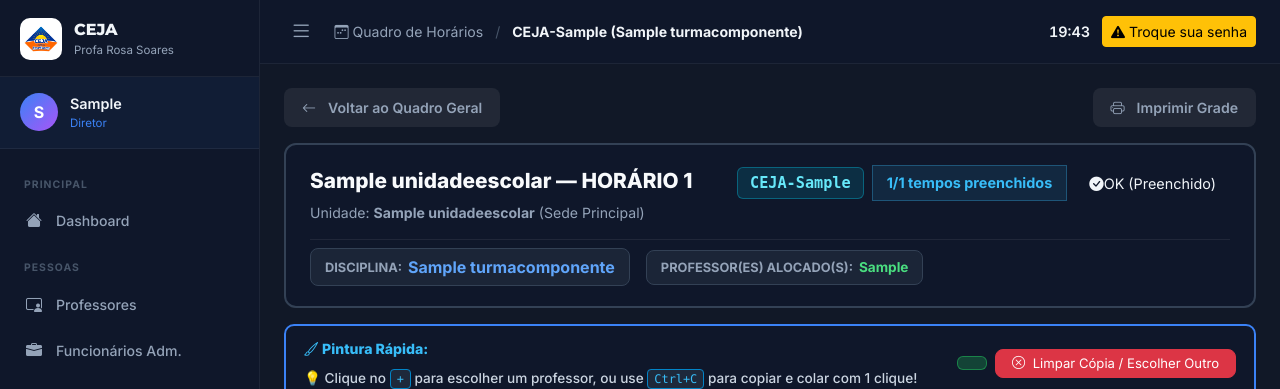
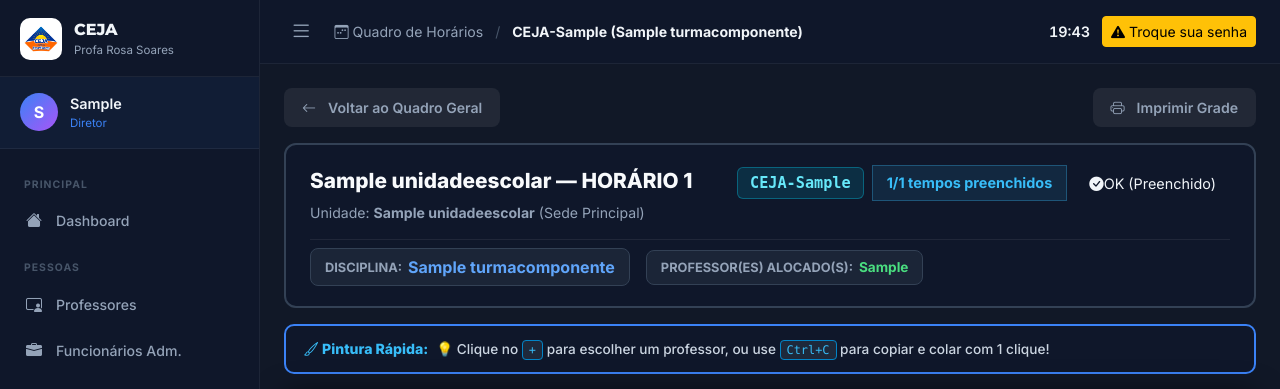
Before and after one commit to professorsilvio-alt/ceja-orientacao, a Django app: page /professores/horarios/quadro/turma/1/ in a window 1280 px wide. Shown: the top 389 px of the page. Run offline with Django 5.2, Linux system fonts and the light colour scheme; a user stored in the database is signed in; tables that the repository leaves empty hold one stand-in row (values such as "Sample post").

Commit message:
Corrige comportamento do botao Limpar Copia com classes d-none e d-flex

```diff
--- a/templates/professores/quadro_horarios_grade.html
+++ b/templates/professores/quadro_horarios_grade.html
@@ -308,9 +308,9 @@
         💡 Clique no <kbd style="background:#1e293b; color:#38bdf8; border:1px solid #0284c7; padding:2px 6px; border-radius:4px;">+</kbd> para escolher um professor, ou use <kbd style="background:#1e293b; color:#38bdf8; border:1px solid #0284c7; padding:2px 6px; border-radius:4px;">Ctrl+C</kbd> para copiar e colar com 1 clique!
       </span>
     </div>
-    <div id="copy-actions-container" style="display:none;" class="d-flex align-items-center gap-2">
+    <div id="copy-actions-container" class="d-none align-items-center gap-2" style="display:none !important;">
       <span id="copied-label-badge" class="copy-status-badge"></span>
-      <button type="button" class="btn btn-sm btn-danger py-1 px-3 font-weight-bold" style="font-size:0.82rem; border-radius:8px;" onclick="limparCopiaForcado(); return false;" title="Sair do modo de cópia e voltar a escolher professores manualmente (ou pressione Esc)">
+      <button type="button" class="btn btn-sm btn-danger py-1 px-3 font-weight-bold" style="font-size:0.82rem; border-radius:8px; cursor:pointer;" onclick="limparCopiaForcado();" title="Sair do modo de cópia e voltar a escolher professores manualmente (ou pressione Esc)">
         <i class="bi bi-x-circle me-1"></i> Limpar Cópia / Escolher Outro
       </button>
     </div>
@@ -832,8 +832,10 @@
   function exibirBadgeCopia(rotulo) {
     const container = document.getElementById('copy-actions-container');
     if (container) {
+      container.classList.remove('d-none');
+      container.classList.add('d-flex');
       container.style.display = 'flex';
-      container.style.visibility = 'visible';
+      container.setAttribute('style', 'display: flex !important;');
     }
     const badge = document.getElementById('copied-label-badge');
     if (badge) {
@@ -849,11 +851,15 @@
     dadosCopiados = null;
     try {
       localStorage.removeItem('ceja_copied_prof_global');
+      localStorage.removeItem('ceja_copied_prof');
     } catch(e){}
 
     const container = document.getElementById('copy-actions-container');
     if (container) {
+      container.classList.remove('d-flex');
+      container.classList.add('d-none');
       container.style.display = 'none';
+      container.setAttribute('style', 'display: none !important;');
     }
     const statusText = document.getElementById('copy-status-text');
     if (statusText) {
```
